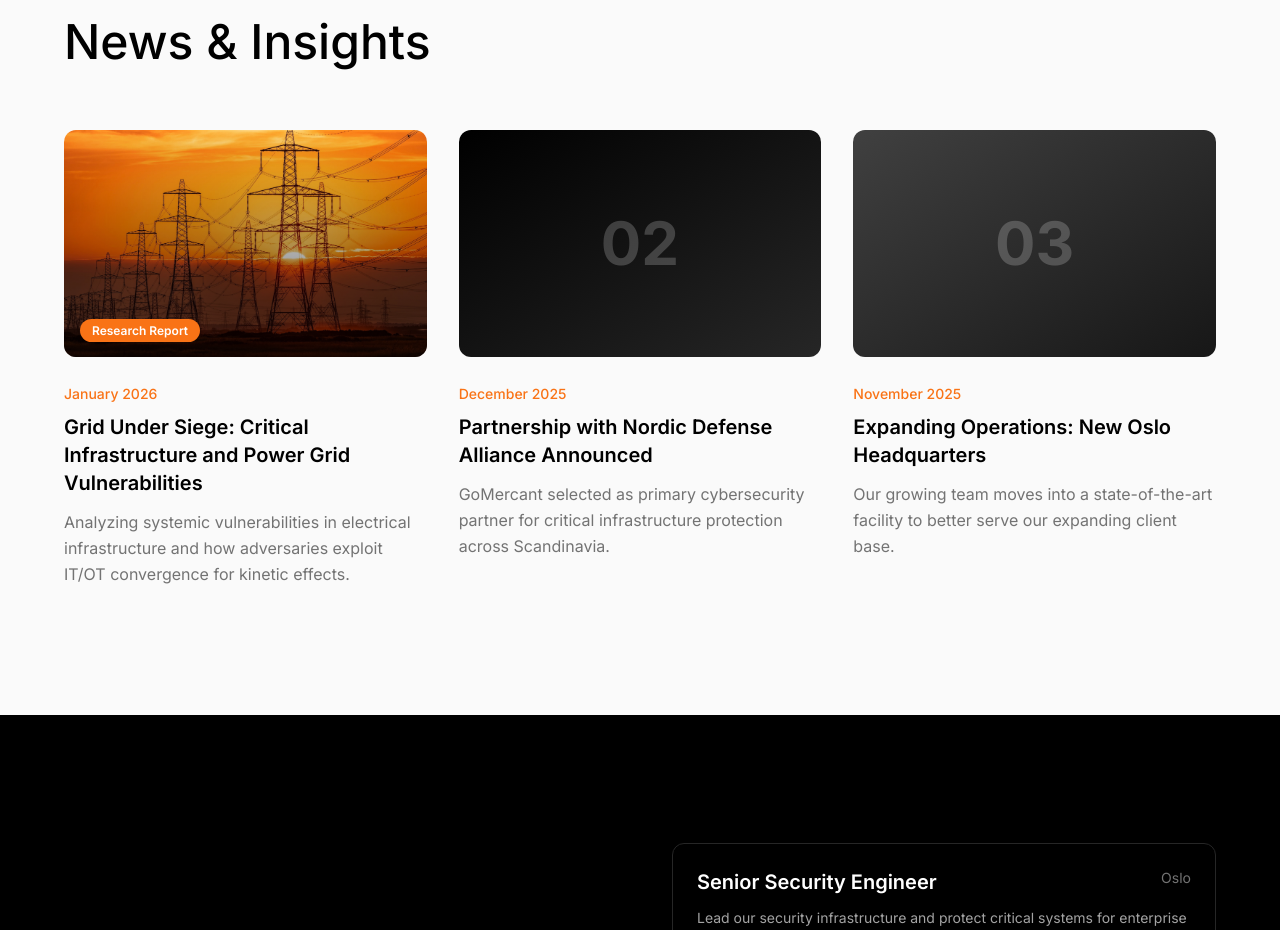
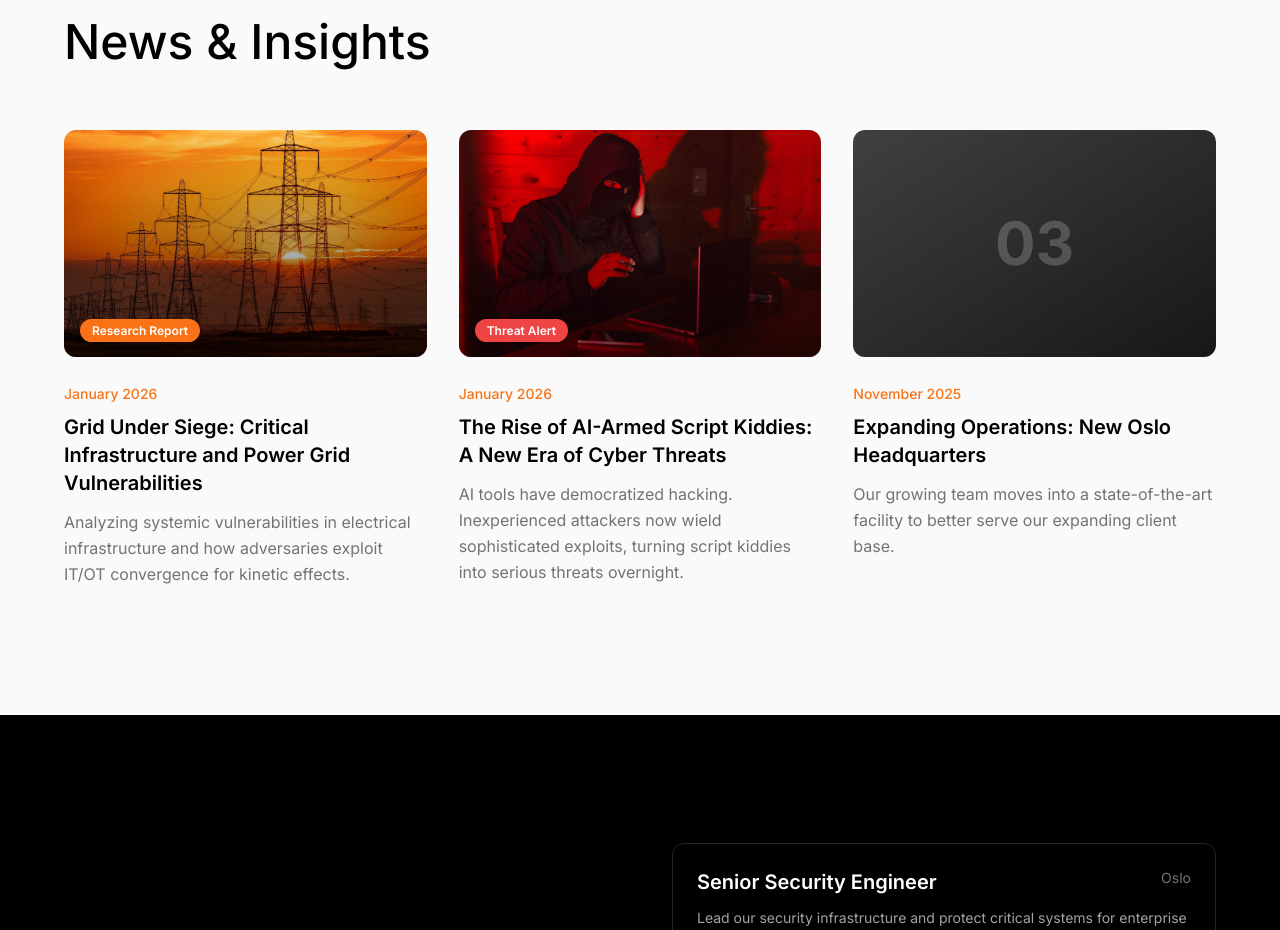
Before and after one commit to makwansoran/GoMercant.com, a Next.js app: page / in a window 1280 px wide. Shown: the part 3421-4351 px from the top of the page. Built offline with nearby package versions, Linux system fonts and the light colour scheme.

Commit message:
Add AI script kiddies threat article to News section

```diff
--- a/components/premium-timeline-landing.tsx
+++ b/components/premium-timeline-landing.tsx
@@ -462,7 +462,7 @@ export function PremiumTimelineLanding({
               </motion.article>
             </Link>
 
-            {/* News Item 2 */}
+            {/* News Item 2 - Script Kiddies with AI */}
             <motion.article
               initial={{ opacity: 0, y: 30 }}
               whileInView={{ opacity: 1, y: 0 }}
@@ -470,17 +470,26 @@ export function PremiumTimelineLanding({
               transition={{ duration: 0.5, delay: 0.1 }}
               className="group cursor-pointer"
             >
-              <div className="aspect-[16/10] bg-gradient-to-br from-black to-neutral-800 rounded-xl mb-6 overflow-hidden">
-                <div className="w-full h-full flex items-center justify-center text-white/20 text-6xl font-bold">
-                  02
+              <div className="aspect-[16/10] rounded-xl mb-6 overflow-hidden relative">
+                <Image
+                  src="/images/hacker.jpg"
+                  alt="AI-Powered Script Kiddies"
+                  fill
+                  className="object-cover transition-transform duration-500 group-hover:scale-105"
+                />
+                <div className="absolute inset-0 bg-gradient-to-t from-black/60 to-transparent" />
+                <div className="absolute bottom-4 left-4">
+                  <span className="px-3 py-1 bg-red-500 text-white text-xs font-semibold rounded-full">
+                    Threat Alert
+                  </span>
                 </div>
               </div>
-              <span className="text-sm text-orange-500 font-medium">December 2025</span>
+              <span className="text-sm text-orange-500 font-medium">January 2026</span>
               <h3 className="text-xl font-semibold text-black mt-2 mb-3 group-hover:text-neutral-600 transition-colors">
-                Partnership with Nordic Defense Alliance Announced
+                The Rise of AI-Armed Script Kiddies: A New Era of Cyber Threats
               </h3>
               <p className="text-neutral-500 text-base leading-relaxed">
-                GoMercant selected as primary cybersecurity partner for critical infrastructure protection across Scandinavia.
+                AI tools have democratized hacking. Inexperienced attackers now wield sophisticated exploits, turning script kiddies into serious threats overnight.
               </p>
             </motion.article>
 
```
Also changed, not shown: public/images/hacker.jpg (added).
